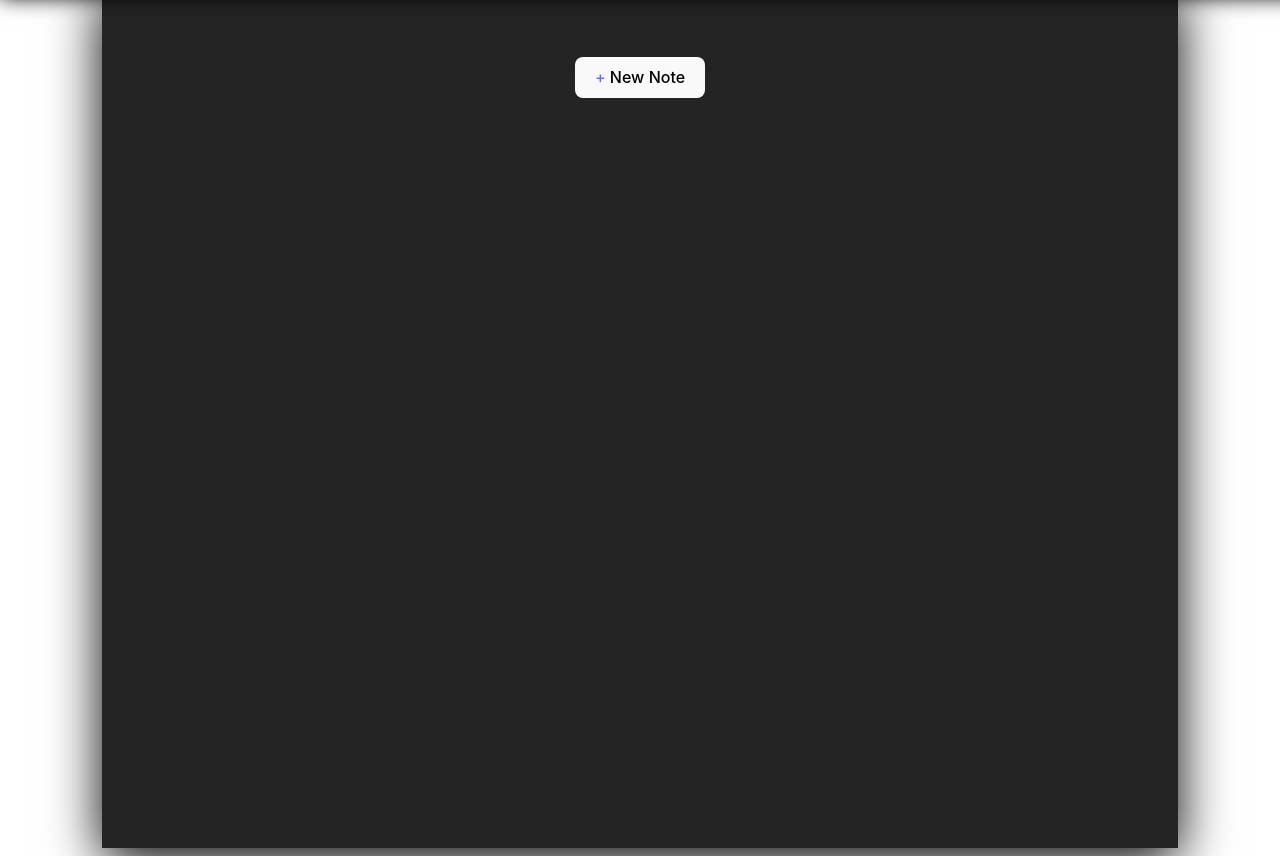
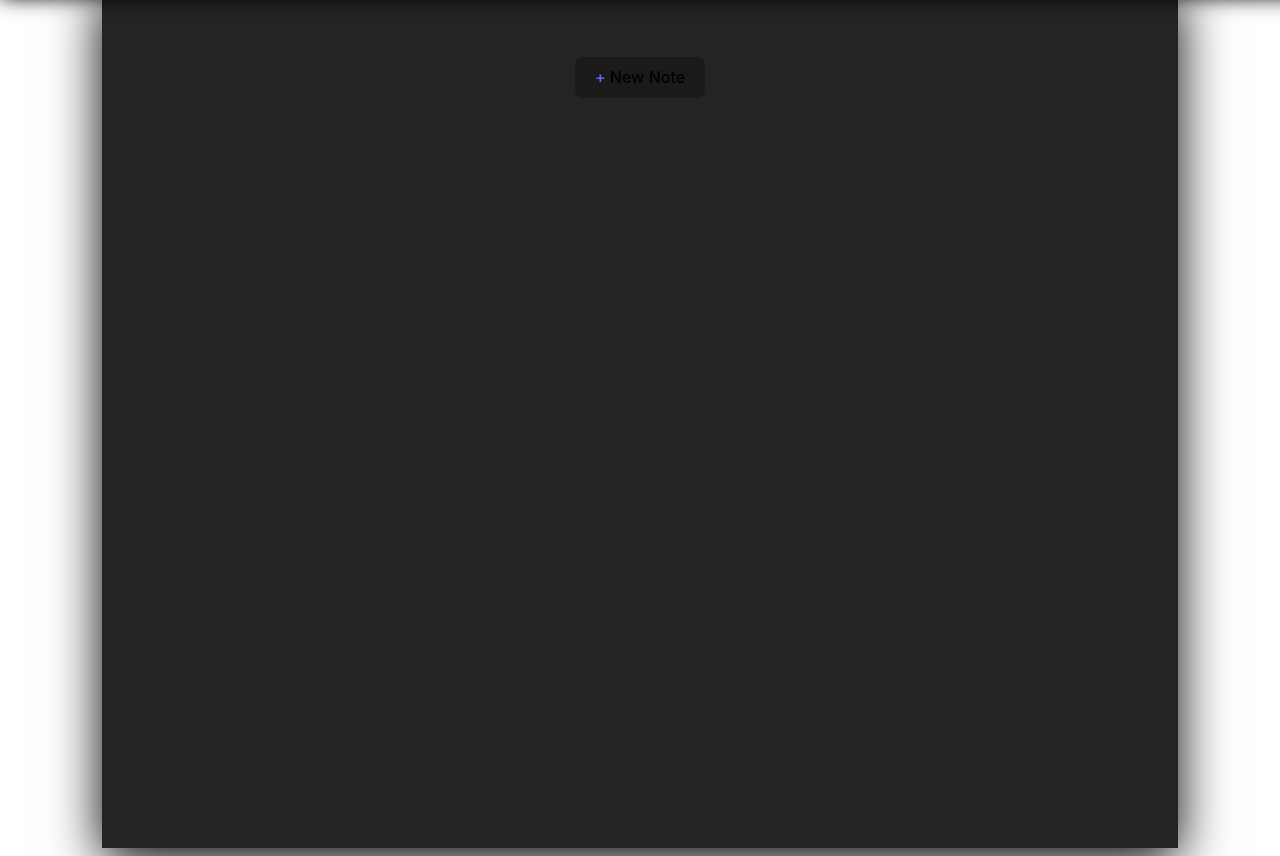
Before and after one commit to AndriyDabucol/Re-Write, a website built with Vite: page index.html in a window 1280 px wide. Shown: the part 79-935 px from the top of the page. Built offline with nearby package versions, Linux system fonts and the light colour scheme.

Commit message:
No light

```diff
--- a/style.css
+++ b/style.css
@@ -3,7 +3,6 @@
   line-height: 1.5;
   font-weight: 400;
 
-  color-scheme: light dark;
   color: rgba(255, 255, 255, 0.87);
   /*background-color: #242424;*/
 
@@ -42,18 +41,6 @@ a:hover {
   outline: 4px auto -webkit-focus-ring-color;
 }
 
-@media (prefers-color-scheme: light) {
-  :root {
-    color: #213547;
-    background-color: #ffffff;
-  }
-  a:hover {
-    color: #747bff;
-  }
-  .button {
-    background-color: #f9f9f9;
-  }
-}
 
 @keyframes fade{
   from {background-color: transparent}
```
